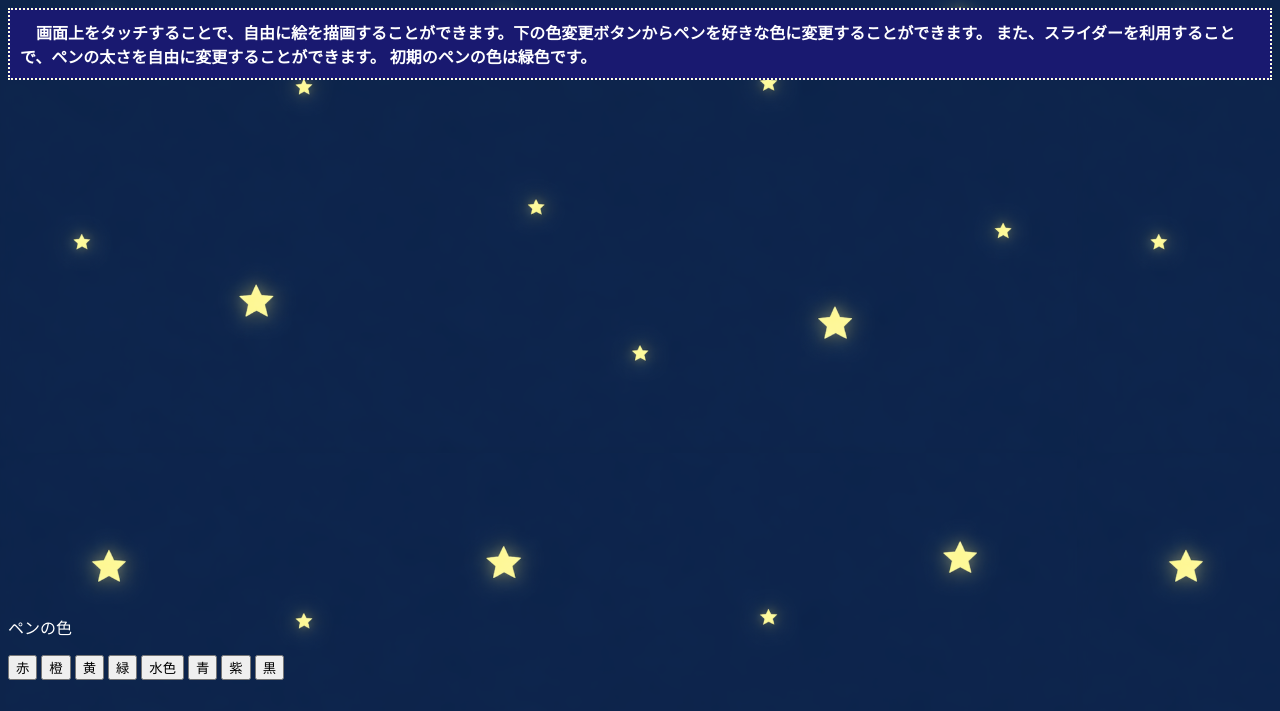
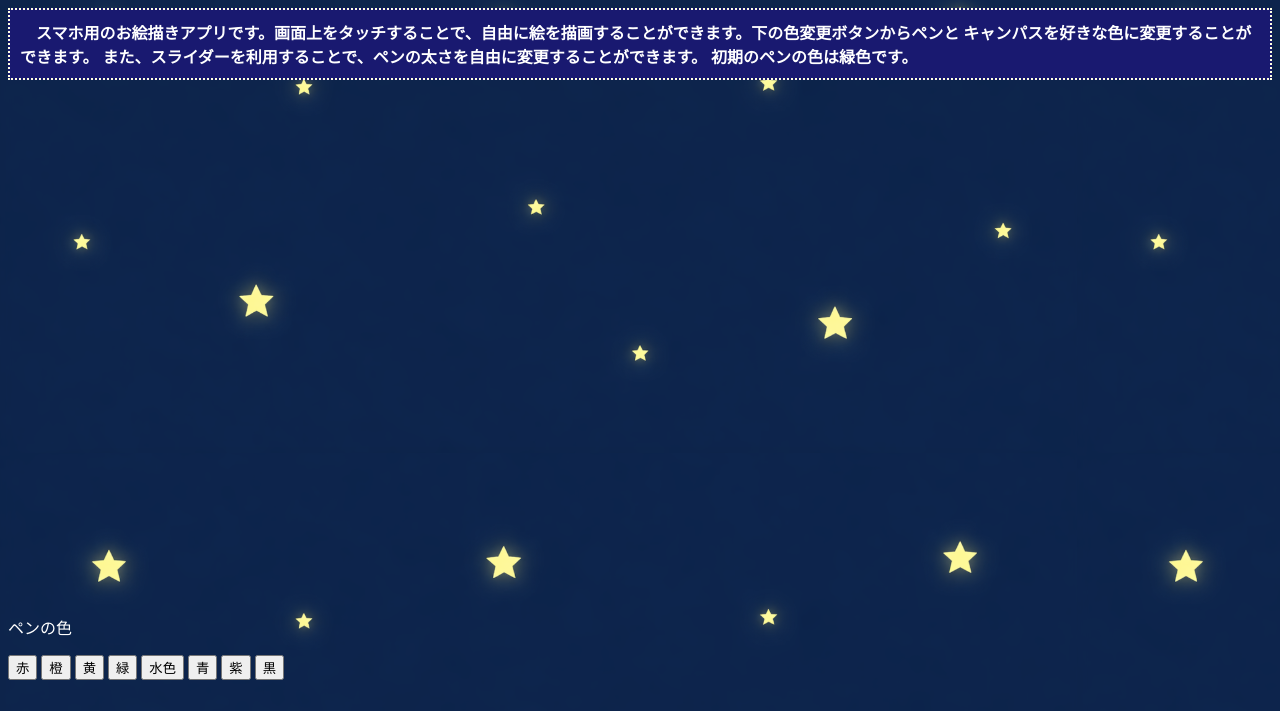
Before and after one commit to s240713032/my-website., a plain HTML site: page drawing.html in a window 1280 px wide. Shown: the part 81-792 px from the top of the page. Drawn offline with Linux system fonts and the light colour scheme.

Commit message:
Add files via upload

```diff
--- a/drawing.html
+++ b/drawing.html
@@ -11,7 +11,8 @@
 </head>
 <body onload="init()">
     <h1>描画</h1>
-    <h4>　画面上をタッチすることで、自由に絵を描画することができます。下の色変更ボタンからペンを好きな色に変更することができます。
+    <h4>　スマホ用のお絵描きアプリです。画面上をタッチすることで、自由に絵を描画することができます。下の色変更ボタンからペンと
+        キャンパスを好きな色に変更することができます。
         また、スライダーを利用することで、ペンの太さを自由に変更することができます。
         初期のペンの色は緑色です。
     </h4>
```
